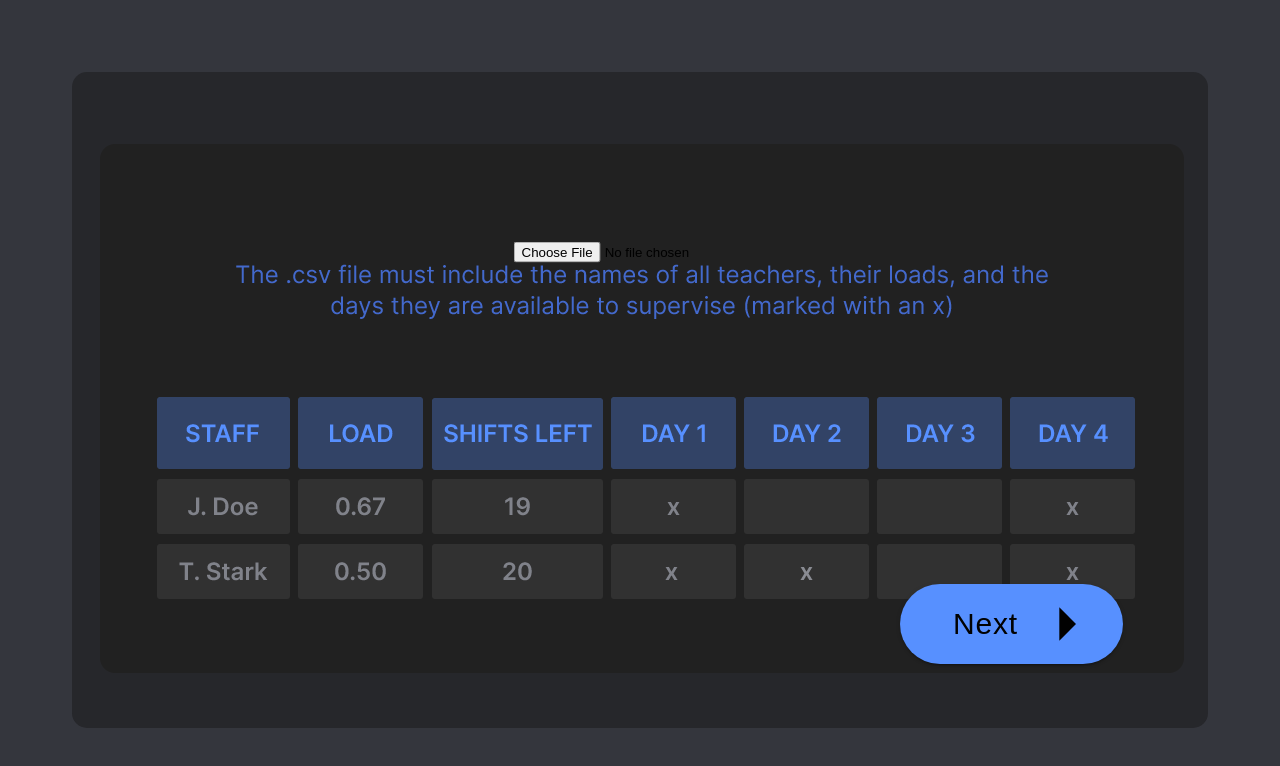
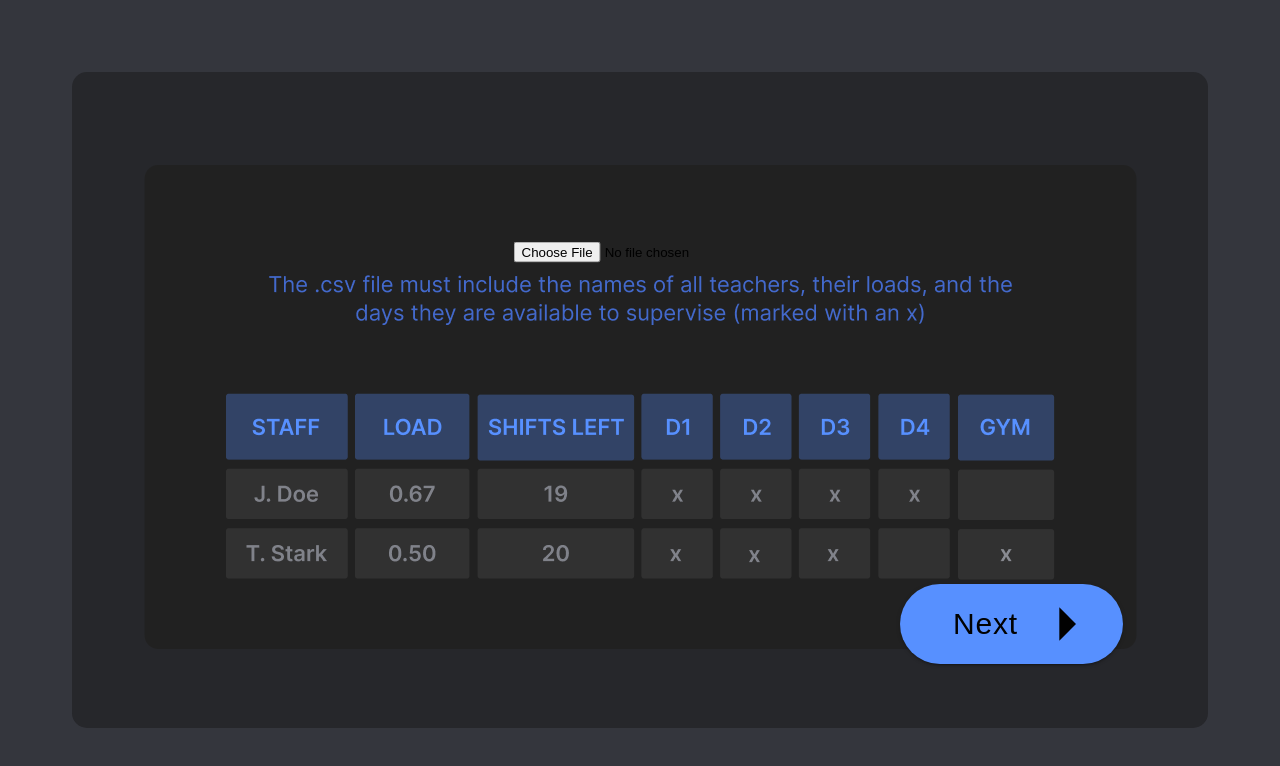
Before and after one commit to emlyqi/visionPrep, a React (Create React App) app in the folder frontend/: page /upload in a window 1280 px wide. Shown: the top 766 px of the page. Built offline with nearby package versions, Linux system fonts and the light colour scheme.

Commit message:
changed csv instructions template pic

```diff
--- a/frontend/src/components/Upload.js
+++ b/frontend/src/components/Upload.js
@@ -16,7 +16,7 @@ import FormGroup from '@mui/material/FormGroup';
 import FormControlLabel from '@mui/material/FormControlLabel';
 import Switch from '@mui/material/Switch';
 import Stack from '@mui/material/Stack';
-import CSVFormat from '../assets/CSVFormat.png';
+import csvInstructions from '../assets/csvInstructions.png';
 import Papa from "papaparse";
 
 function UploadCSV() {
@@ -135,7 +135,7 @@ function UploadCSV() {
 
       </div>
 
-      <img src={CSVFormat} alt="CSV Format" />
+      <img src={csvInstructions} alt="CSV Format Instructions" />
 
     </div>
   );
```
Also changed, not shown: frontend/src/assets/csvInstructions.png (added).
